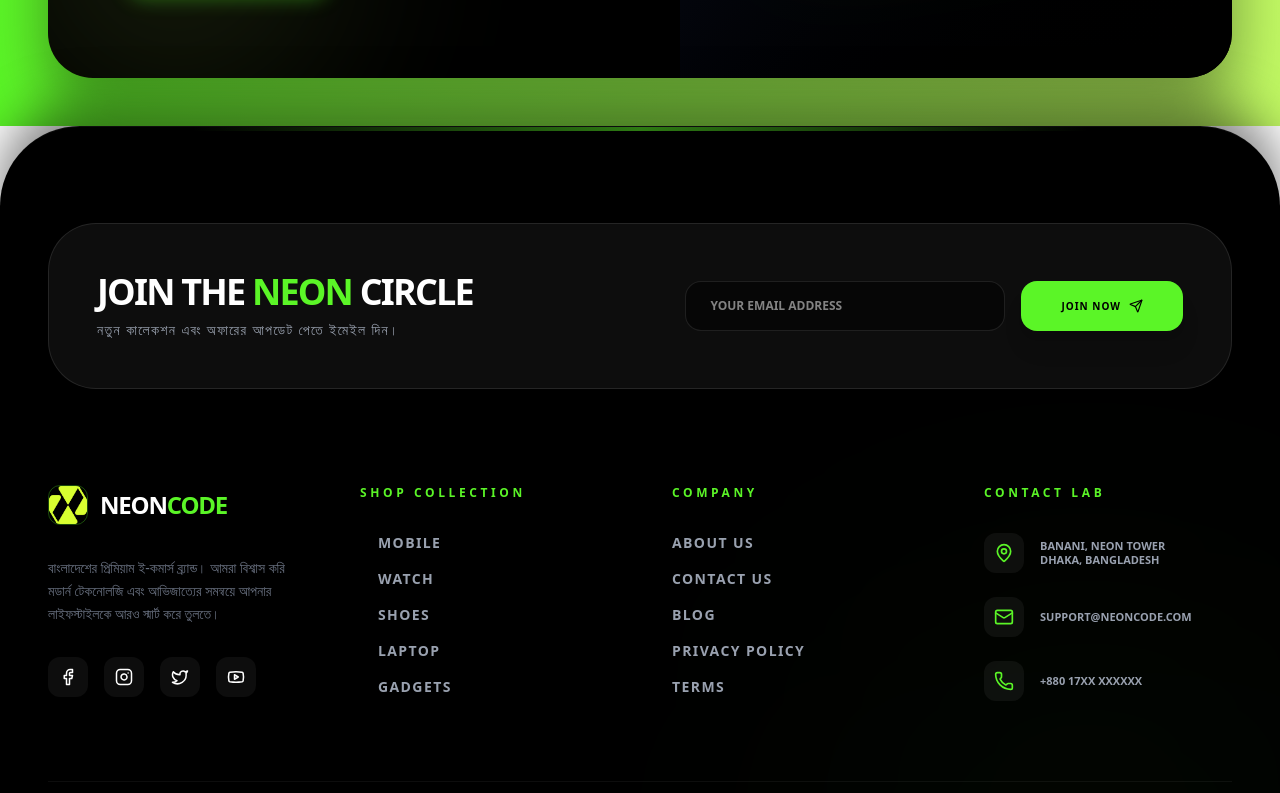
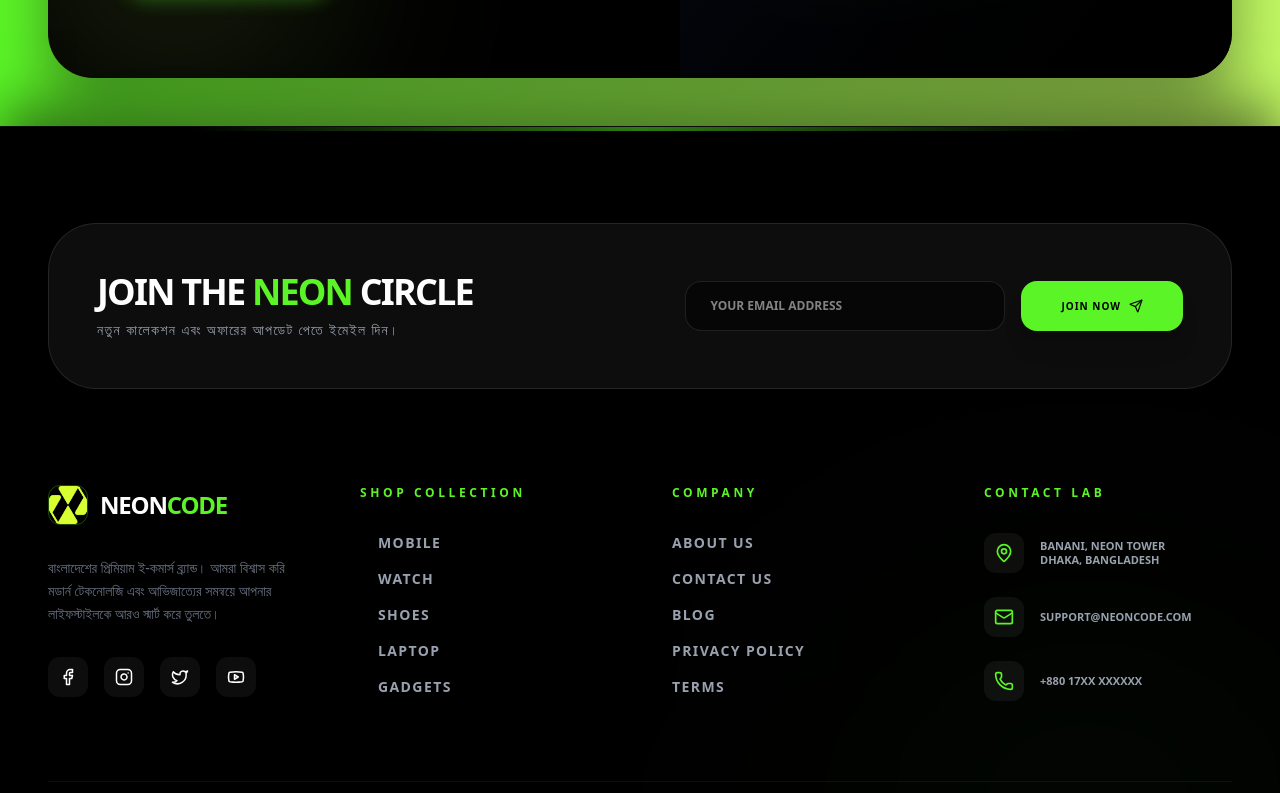
Before and after one commit to mdabdullahm/neoncode-e-commerce-website, a Next.js app: page / in a window 1280 px wide. Shown: the part 2267-3060 px from the top of the page. Built offline with nearby package versions, Linux system fonts and the light colour scheme.

Commit message:
update code

```diff
--- a/app/not-found.js
+++ b/app/not-found.js
@@ -8,7 +8,7 @@
 // ফাংশনটি অবশ্যই 'export default' হতে হবে
 export default function NotFound() {
     return (
-        <main className="min-h-screen bg-gradient-to-r from-[#5BF527] to-[#C1F863] flex items-center justify-center p-6">
+        <main className="min-h-screen bg-gradient-to-r from-[#2738f5] to-[#C1F863] flex items-center justify-center p-6">
 
             <motion.div
                 initial={{ opacity: 0, y: 30 }}
--- a/app/watch/page.js
+++ b/app/watch/page.js
@@ -33,7 +33,7 @@
                                 LUXURY <br /> <span className="text-[#5BF527] drop-shadow-[0_0_20px_rgba(91,245,39,0.5)]">WATCHES</span>
                             </h1>
                             <p className="text-gray-400 mt-6 max-w-sm font-medium italic">
-                                "সময় আপনার, স্টাইল আমাদের।" সেরা সব ব্র্যান্ডের অরিজিনাল ঘড়ি এখন আপনার হাতের মুঠোয়।
+                                Your time, our style. Original watches from all the best brands are now at your fingertips.
                             </p>
                         </div>
 
--- a/components/Footer.jsx
+++ b/components/Footer.jsx
@@ -10,7 +10,7 @@
 
 const Footer = () => {
   return (
-    <footer className="bg-black text-white pt-24 pb-12 rounded-t-[3.5rem] md:rounded-t-[5rem] overflow-hidden relative shadow-[0_-20px_50px_rgba(0,0,0,0.5)] border-t border-white/5">
+    <footer className="bg-black text-white pt-24 pb-12 overflow-hidden relative shadow-[0_-20px_50px_rgba(0,0,0,0.5)] border-t border-white/5">
 
       {/* ১. ব্যাকগ্রাউন্ড ডেকোরেশন (Neon Glow) */}
       <div className="absolute top-0 left-1/2 -translate-x-1/2 w-full max-w-4xl h-1 bg-gradient-to-r from-transparent via-[#5BF527] to-transparent opacity-50"></div>
```
